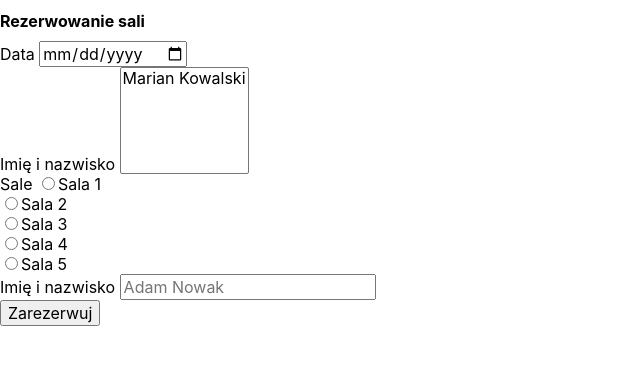
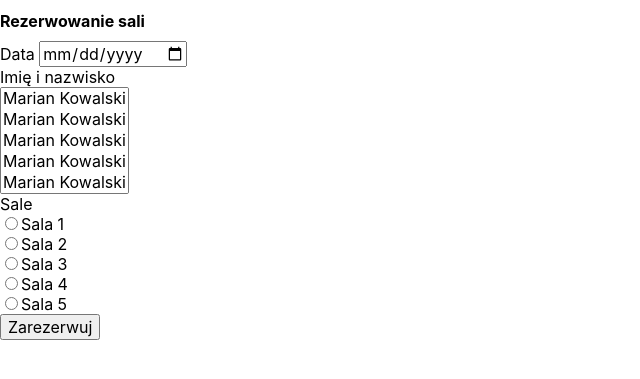
Before and after one commit to Shantka/rezerwacja_sal, a PHP site: template src/templates/reservations.php in a window 1280 px wide. Shown: the top 379 px of the page, without its empty margins (0-640 px from the left). Run offline with PHP 8.4, Linux system fonts and the light colour scheme; the template is opened without the code that fills it, so the values that code supplies are empty.

Commit message:
Rezerwacje #2

```diff
--- a/src/templates/reservations.php
+++ b/src/templates/reservations.php
@@ -25,16 +25,19 @@
         </div>
 
         <div class="form-label-group mb-3">
-            <label for="text">Imię i nazwisko</label>
+            <label for="text">Imię i nazwisko</label><br />
             <select id="name" name="name" size="5">
-
-                    <option>Marian Kowalski</option>
-
+                <option>Marian Kowalski</option>
+                <option>Marian Kowalski</option>
+                <option>Marian Kowalski</option>
+                <option>Marian Kowalski</option>
+                <option>Marian Kowalski</option>
+                <option>Marian Kowalski</option>
             </select>
         </div>
 
         <div class="form-label-group mb-3">
-            <label for="rooms">Sale</label>
+            <label for="rooms">Sale</label><br />
             <input type="radio" name="rooms" id="rooms" value="Sala 1">Sala 1<br />
             <input type="radio" name="rooms" id="rooms" value="Sala 2">Sala 2<br />
             <input type="radio" name="rooms" id="rooms" value="Sala 3">Sala 3<br />
@@ -42,11 +45,6 @@
             <input type="radio" name="rooms" id="rooms" value="Sala 5">Sala 5<br />
         </div>
 
-        <div class="form-label-group mb-3">
-            <label for="text">Imię i nazwisko</label>
-            <input type="text" name="name" id="name" placeholder="Adam Nowak" required="required">
-        </div>
-
         <button type="submit" class="btn btn-lg btn-primary btn-block">Zarezerwuj</button>
     </form>
 </div>
```
